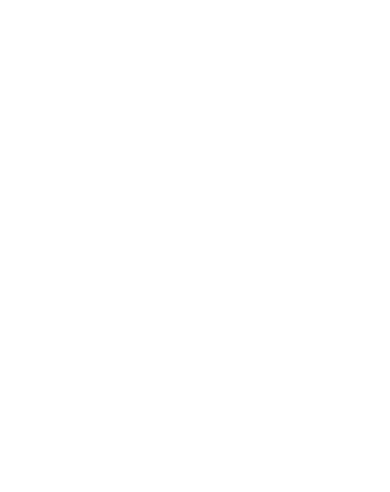
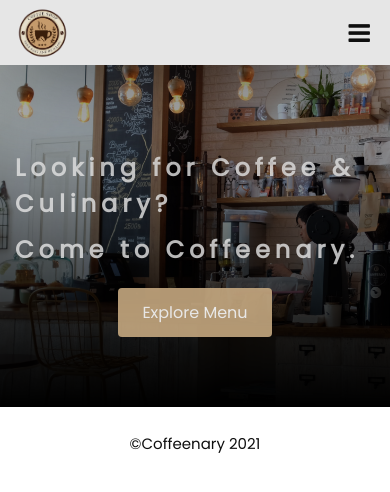
Before and after one commit to wisnualfiansyah97/coffeeshop-project, a plain HTML site: page index.html in a window 390 px wide. Drawn offline with Linux system fonts and the light colour scheme.

Commit message:
add header, top-wrapper, footer

```diff
--- a/index.html
+++ b/index.html
@@ -1,22 +1,50 @@
 <!DOCTYPE html>
-<html lang="en">
+<html>
 
 <head>
-  <meta charset="UTF-8">
-  <meta http-equiv="X-UA-Compatible" content="IE=edge">
+  <meta charset="utf-8">
   <meta name="viewport" content="width=device-width, initial-scale=1.0">
+  <title>Coffeenary</title>
+  <link rel="preconnect" href="https://fonts.gstatic.com">
+  <link href="https://fonts.googleapis.com/css2?family=Poppins&display=swap" rel="stylesheet">
   <link rel="stylesheet" href="stylesheet.css">
   <link rel="stylesheet" href="responsive.css">
-  <title></title>
+  <link rel="stylesheet" href="https://maxcdn.bootstrapcdn.com/font-awesome/4.5.0/css/font-awesome.min.css">
 </head>
 
 <body>
   <header>
+    <div class="container">
+      <div class="header-left">
+        <img class="logo" src="logo.png">
+      </div>
+      <span class="fa fa-bars menu-icon"></span>
+      <div class="header-right">
+        <a href="#">Home</a>
+        <a href="#products">Our Products</a>
+        <a href="#teams" class="login">Our Teams</a>
+      </div>
+    </div>
+  </header>
+  <div class="top-wrapper">
+    <div class="container">
+      <h1>Looking for Coffee & Culinary?</h1>
+      <h1>Come to Coffeenary.</h1>
+      <div class="btn-wrapper">
+        <a href="#" class="btn learn-more">Explore Menu</a>
+      </div>
+    </div>
+  </div>
 
-  </header>
+  <!-- Our Products -->
+
+
+  <!-- EOF Our Products -->
 
   <footer>
-
+    <div class="container">
+      <p>&copy;Coffeenary 2021</p>
+    </div>
   </footer>
 </body>
 
--- a/responsive.css
+++ b/responsive.css
@@ -0,0 +1,40 @@
+/* For Tablets */
+@media all and (max-width: 1000px) {
+  .top-wrapper h1 {
+    font-size: 32px;
+  }
+
+  .heading h2 {
+    font-size: 20px;
+  }
+}
+
+/* For Smartphones */
+@media all and (max-width: 670px) {
+  .header-right {
+    display: none;
+  }
+
+  span.menu-icon {
+    display: block;
+  }
+
+  .top-wrapper {
+    padding: 150px 0 50px 0;
+    text-align: left;
+  }
+
+  .top-wrapper h1 {
+    font-size: 24px;
+    line-height: 36px;
+  }
+
+  .top-wrapper p {
+    font-size: 14px;
+    line-height: 20px;
+  }
+
+  footer {
+    text-align: center;
+  }
+}
--- a/stylesheet.css
+++ b/stylesheet.css
@@ -0,0 +1,163 @@
+/* Write your code at the bottom */
+
+* {
+  box-sizing: border-box;
+}
+
+html,
+body,
+ul,
+ol,
+li,
+h1,
+h2,
+h3,
+h4,
+h5,
+h6,
+p,
+div {
+  margin: 0;
+  padding: 0;
+}
+
+body {
+  font-family: "Poppins";
+}
+
+a {
+  text-decoration: none;
+}
+
+.clear {
+  clear: left;
+}
+
+.container {
+  position: relative;
+  z-index: 1;
+  max-width: 1170px;
+  padding: 0 15px;
+  margin: 0 auto;
+}
+
+.top-wrapper {
+  padding: 200px 0;
+  background-image: url(coffeeshops.png);
+  background-size: cover;
+  color: #e6e6e6;
+  text-align: center;
+}
+
+.top-wrapper h1 {
+  opacity: 0.8;
+  font-size: 45px;
+  letter-spacing: 5px;
+  margin-bottom: 10px;
+}
+
+.top-wrapper p {
+  opacity: 0.7;
+  margin-bottom: 3px;
+}
+
+.btn-wrapper {
+  text-align: center;
+  margin: 20px 0;
+}
+
+.btn-wrapper p {
+  margin: 10px 0;
+}
+
+.learn-more {
+  background-color: #c5a880;
+}
+
+.btn {
+  padding: 12px 24px;
+  color: white;
+  display: inline-block;
+  opacity: 0.9;
+  border-radius: 4px;
+  text-align: center;
+}
+
+.btn:hover {
+  opacity: 1;
+}
+
+.fa {
+  margin-right: 5px;
+}
+
+header {
+  height: 65px;
+  width: 100%;
+  background-color: #e6e6e6;
+  position: fixed;
+  top: 0;
+  z-index: 10;
+  box-shadow: 0px 1px 100px #0f0f0f;
+}
+
+.logo {
+  width: 55px;
+  margin-top: 5px;
+}
+
+.header-left {
+  float: left;
+}
+
+.header-right {
+  float: right;
+  margin-right: -25px;
+}
+
+.header-right a {
+  line-height: 65px;
+  padding: 0 25px;
+  color: #0f0f0f;
+  display: block;
+  float: left;
+  transition: all 0.5s;
+}
+
+.header-right a:hover {
+  background-color: rgba(15, 15, 15, 0.3);
+}
+
+.heading {
+  padding-top: 80px;
+  padding-bottom: 50px;
+  color: #5f5d60;
+}
+
+.heading h2 {
+  font-weight: normal;
+}
+
+.heading h3 {
+  font-weight: normal;
+}
+
+footer p {
+  color: #0f0f0f;
+  font-size: 15px;
+}
+
+footer {
+  padding-top: 25px;
+  padding-bottom: 25px;
+  text-align: center;
+}
+
+/* Write your code below */
+span.menu-icon {
+  color: #0f0f0f;
+  float: right;
+  font-size: 25px;
+  padding: 21px 0;
+  display: none;
+}
```
Also changed, not shown: coffeeshops.png (added), logo.png (added).
